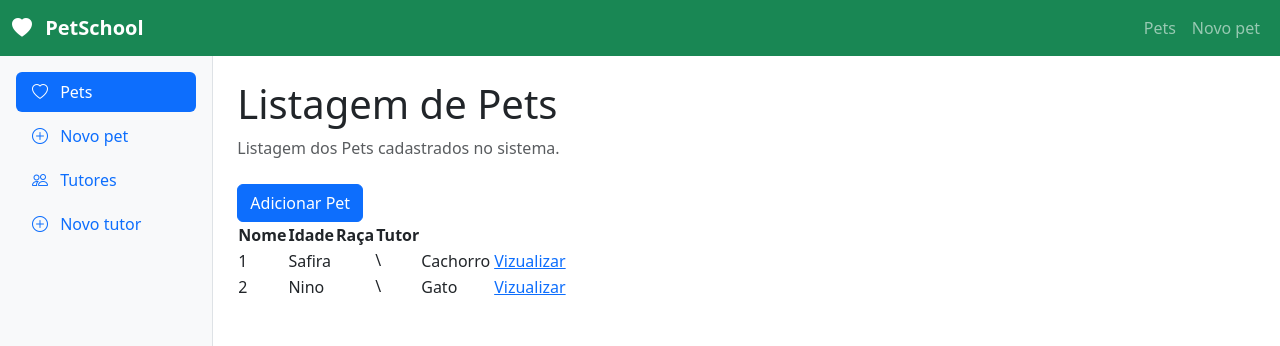
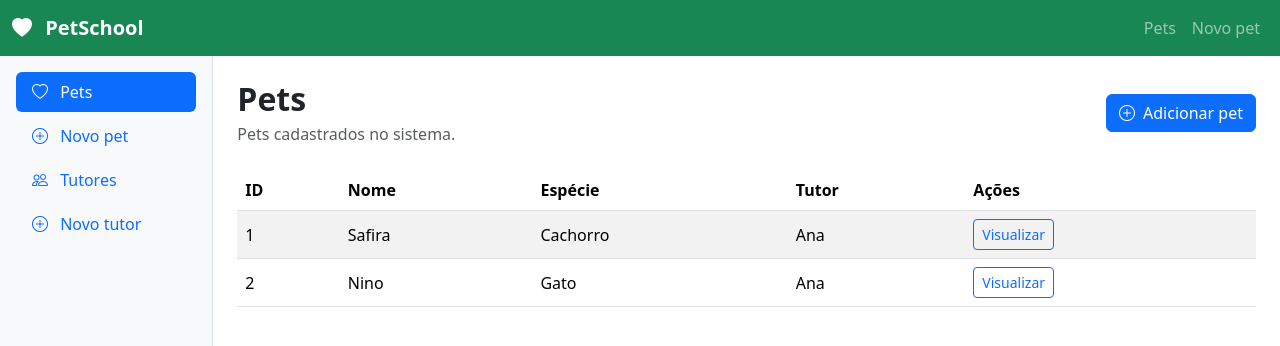
Before and after one commit to IgorMMichels/petHotel, a Vue app: page /pets in a window 1280 px wide. Shown: the top 346 px of the page. Built offline with nearby package versions, Linux system fonts and the light colour scheme; data requests are answered from the project's data file.

Commit message:
fix: corrige fluxos de cadastro e consulta de pets

```diff
--- a/src/views/AddPetView.vue
+++ b/src/views/AddPetView.vue
@@ -2,131 +2,91 @@
 import { onMounted, ref } from 'vue';
 import { RouterLink, useRouter } from 'vue-router';
 
-const novoPet = ref({
-  nome: '',
-  especie: '',
-  tutorId: '',
-});
-
+const API_URL = 'http://localhost:3000';
 const router = useRouter();
-
-const API_URL = 'http://localhost:3000/';
-
-const tutores = ref({});
+const novoPet = ref({ nome: '', especie: '', tutorId: '' });
+const tutores = ref([]);
+const carregandoTutores = ref(true);
+const salvando = ref(false);
+const erro = ref('');
 
 async function carregarTutores() {
+  erro.value = '';
+  try {
     const resposta = await fetch(`${API_URL}/tutores`);
-  console.log('load tutores', tutores);
+    if (!resposta.ok) throw new Error('Não foi possível carregar os tutores.');
     tutores.value = await resposta.json();
+  } catch (error) {
+    erro.value = `${error.message} Verifique se o JSON Server está rodando.`;
+  } finally {
+    carregandoTutores.value = false;
+  }
 }
 
 async function salvarPet() {
+  salvando.value = true;
+  erro.value = '';
+  try {
     const resposta = await fetch(`${API_URL}/pets`, {
       method: 'POST',
-    header: {
-      'Content-type': 'application/json',
-    },
+      headers: { 'Content-Type': 'application/json' },
       body: JSON.stringify(novoPet.value),
     });
-  router.push('/pets');
+    if (!resposta.ok) throw new Error('Não foi possível salvar o pet.');
+    await router.push({ name: 'petsView' });
+  } catch (error) {
+    erro.value = `${error.message} Verifique se o JSON Server está rodando.`;
+  } finally {
+    salvando.value = false;
+  }
 }
 
-onMounted();
+onMounted(carregarTutores);
 </script>
 
 <template>
-  <div>
   <header class="mb-4">
-      <h1 class="text-2xl font-bold">Listagem de Pets</h1>
-      <p class="text-body-secondary mb-0">Cadastro de Pets no sistema.</p>
+    <h1 class="h2 fw-bold mb-1">Novo pet</h1>
+    <p class="text-body-secondary mb-0">Cadastre um pet no sistema.</p>
   </header>
 
-    <RouterLink
-      class="btn btn-primary"
-      :to="{ name: 'addPet' }"
-    >
-      Adicionar Pet
-    </RouterLink>
-    <p v-if="carregarTutores">Carregando Tutores...</p>
-    <div v-else>
-      <p
-        v-if="erro"
-        class="alert alert-danger"
-        role="alert"
-      >
-        {{ erro }}
+  <p v-if="erro" class="alert alert-danger" role="alert">{{ erro }}</p>
+  <p v-else-if="carregandoTutores" class="text-body-secondary" role="status">
+    Carregando tutores...
   </p>
-    </div>
+  <div v-else-if="tutores.length === 0" class="alert alert-warning" role="alert">
+    Cadastre um tutor antes de adicionar um pet.
   </div>
 
-  <form @submit.prevent="salvarPet">
+  <form v-else class="row g-3" @submit.prevent="salvarPet">
     <div class="col-md-6">
-      <label
-        for="nome"
-        class="form-label"
-      >
-        Nome do Pet
-      </label>
-      <input
-        type="text"
-        id="nome"
-        v-model="novoPet.nome"
-        class="form-control"
-        required
-      />
+      <label for="nome" class="form-label">Nome do pet</label>
+      <input id="nome" v-model.trim="novoPet.nome" class="form-control" type="text" required />
     </div>
     <div class="col-md-6">
-      <label
-        for="nome"
-        class="form-label"
-      >
-        Espécie
-      </label>
-
-      <select
-        id="especie"
-        v-model="novoPet.especie"
-        class="form-select"
-        required
-      >
-        <option
-          value=""
-          disabled
-        >
-          Selecione a Espécie
-        </option>
+      <label for="especie" class="form-label">Espécie</label>
+      <select id="especie" v-model="novoPet.especie" class="form-select" required>
+        <option value="" disabled>Selecione a espécie</option>
         <option value="Cachorro">Cachorro</option>
         <option value="Gato">Gato</option>
       </select>
     </div>
-
     <div class="col-md-6">
-      <label
-        for="nome"
-        class="form-label"
-      >
-      </label>
-
-      <select
-        id="tutor"
-        v-model="novoPet.tutorId"
-        class="form-select"
-        required
-      >
-        <option
-          value=""
-          disabled
-        >
-          Selecione o Tutor
-        </option>
-        <option
-          v-for="tutor in tutores"
-          :key="tutor.id"
-          :value="tutor.id"
-        >
+      <label for="tutor" class="form-label">Tutor</label>
+      <select id="tutor" v-model="novoPet.tutorId" class="form-select" required>
+        <option value="" disabled>Selecione o tutor</option>
+        <option v-for="tutor in tutores" :key="tutor.id" :value="tutor.id">
           {{ tutor.nome }}
         </option>
       </select>
     </div>
+    <div class="col-12 d-flex gap-2">
+      <button class="btn btn-primary" type="submit" :disabled="salvando">
+        {{ salvando ? 'Salvando...' : 'Salvar pet' }}
+      </button>
+      <RouterLink class="btn btn-outline-secondary" :to="{ name: 'petsView' }">
+        Cancelar
+      </RouterLink>
+    </div>
   </form>
 </template>
--- a/src/views/PetDetailsView.vue
+++ b/src/views/PetDetailsView.vue
@@ -2,34 +2,50 @@
 import { onMounted, ref } from 'vue';
 import { RouterLink, useRoute } from 'vue-router';
 
+const API_URL = 'http://localhost:3000';
 const route = useRoute();
-const API_URL = 'http://localhost:3000';
-
-const pet = ref({});
-const tutor = ref({});
+const pet = ref(null);
+const tutor = ref(null);
+const carregando = ref(true);
+const erro = ref('');
 
 async function carregarPet() {
-  const idPet = route.params.id;
-  console.log('ID do Pet:', idPet);
+  try {
+    const respostaPet = await fetch(`${API_URL}/pets/${route.params.id}`);
+    if (!respostaPet.ok) throw new Error('Pet não encontrado.');
+    pet.value = await respostaPet.json();
 
-  const respostaPet = await fetch(`${API_URL}/pets/${idPet}`);
-  pet.value = await respostaPet.json();
-
-  const respostaTutor = await fetch(`${API_URL}/pets/${pet.value.tutorId}`)
-  tutor.value = await respostaTutor.json();
+    if (pet.value.tutorId) {
+      const respostaTutor = await fetch(`${API_URL}/tutores/${pet.value.tutorId}`);
+      if (respostaTutor.ok) tutor.value = await respostaTutor.json();
+    }
+  } catch (error) {
+    erro.value = `${error.message} Verifique se o JSON Server está rodando.`;
+  } finally {
+    carregando.value = false;
+  }
 }
 
 onMounted(carregarPet);
 </script>
 
 <template>
-  <h1>Nome do pet: {{ pet.nome }}</h1>
-  <p>Espécie: {{ pet.especie }}</p>
-  <p>Tutor: {{ tutor.nome }}</p>
+  <header class="mb-4">
+    <h1 class="h2 fw-bold mb-1">Detalhes do pet</h1>
+    <p class="text-body-secondary mb-0">Dados do pet selecionado.</p>
+  </header>
 
-  <button class="btn btn-primary">
-    <RouterLink to="/pets" class="text-black">Voltar</RouterLink>
-  </button>
+  <p v-if="carregando" class="text-body-secondary" role="status">Carregando pet...</p>
+  <p v-else-if="erro" class="alert alert-danger" role="alert">{{ erro }}</p>
+  <div v-else-if="pet" class="card" style="max-width: 32rem">
+    <div class="card-body">
+      <p><strong>ID:</strong> {{ pet.id }}</p>
+      <p><strong>Nome:</strong> {{ pet.nome }}</p>
+      <p><strong>Espécie:</strong> {{ pet.especie }}</p>
+      <p class="mb-4"><strong>Tutor:</strong> {{ tutor?.nome ?? 'Tutor não encontrado' }}</p>
+      <RouterLink class="btn btn-outline-secondary" :to="{ name: 'petsView' }">
+        Voltar
+      </RouterLink>
+    </div>
+  </div>
 </template>
-
-<style scoped></style>
--- a/src/views/PetViews.vue
+++ b/src/views/PetViews.vue
@@ -1,78 +1,79 @@
 <script setup>
 import { onMounted, ref } from 'vue';
+import { RouterLink } from 'vue-router';
 
 const API_URL = 'http://localhost:3000';
-
 const pets = ref([]);
 const tutores = ref([]);
-const loading = ref(true);
+const carregando = ref(true);
+const erro = ref('');
 
 async function carregarDados() {
-  const respostasPets = await fetch(`${API_URL}/pets`);
-  pets.value = await respostasPets.json();
-  console.log('pets', pets.value);
+  carregando.value = true;
+  erro.value = '';
 
-  const respostasTutores = await fetch(`${API_URL}/tutores`);
-  tutores.value = await respostasTutores.json();
-  console.log('tutores:', tutores.value);
-
-  loading.value = false;
+  try {
+    const [respostaPets, respostaTutores] = await Promise.all([
+      fetch(`${API_URL}/pets`),
+      fetch(`${API_URL}/tutores`),
+    ]);
+    if (!respostaPets.ok || !respostaTutores.ok) {
+      throw new Error('Não foi possível carregar os dados.');
+    }
+    pets.value = await respostaPets.json();
+    tutores.value = await respostaTutores.json();
+  } catch (error) {
+    erro.value = `${error.message} Verifique se o JSON Server está rodando.`;
+  } finally {
+    carregando.value = false;
+  }
 }
 
 function nomeTutor(tutorId) {
-  for (const tutor of tutores.value) {
-    if (tutor.id == tutorId) {
-      return tutor.value;
-    }
-  }
-  return 'Tutor não encontrado';
+  return tutores.value.find((tutor) => tutor.id == tutorId)?.nome ?? 'Tutor não encontrado';
 }
 
 onMounted(carregarDados);
 </script>
 
 <template>
+  <header class="d-flex flex-wrap align-items-center justify-content-between gap-3 mb-4">
     <div>
-    <header class="mb-4">
-      <h1 class="text-2xl font-bold">Listagem de Pets</h1>
-      <p class="text-body-secondary mb-0">
-        Listagem dos Pets cadastrados no sistema.
-      </p>
+      <h1 class="h2 fw-bold mb-1">Pets</h1>
+      <p class="text-body-secondary mb-0">Pets cadastrados no sistema.</p>
+    </div>
+    <RouterLink class="btn btn-primary" :to="{ name: 'addPet' }">
+      <i class="bi bi-plus-circle me-2" aria-hidden="true"></i>Adicionar pet
+    </RouterLink>
   </header>
 
-    <RouterLink
-      class="btn btn-primary"
-      :to="{ name: 'addPet' }"
-    >
-      Adicionar Pet
-    </RouterLink>
-  </div>
-
-  <table>
+  <p v-if="erro" class="alert alert-danger" role="alert">{{ erro }}</p>
+  <p v-else-if="carregando" class="text-body-secondary" role="status">Carregando pets...</p>
+  <div v-else-if="pets.length === 0" class="alert alert-info">Nenhum pet cadastrado.</div>
+  <div v-else class="table-responsive">
+    <table class="table table-striped table-hover align-middle">
       <thead>
         <tr>
-        <th>Nome</th>
-        <th>Idade</th>
-        <th>Raça</th>
-        <th>Tutor</th>
+          <th scope="col">ID</th>
+          <th scope="col">Nome</th>
+          <th scope="col">Espécie</th>
+          <th scope="col">Tutor</th>
+          <th scope="col">Ações</th>
         </tr>
       </thead>
-
       <tbody>
-      <tr
-        v-for="pet in pets"
-        :key="pet.id"
-      >
+        <tr v-for="pet in pets" :key="pet.id">
           <td>{{ pet.id }}</td>
           <td>{{ pet.nome }}</td>
-        <td>{{ pet.idade }}</td>
-        \
           <td>{{ pet.especie }}</td>
-        <td>{{ pet.tutor }}</td>
+          <td>{{ nomeTutor(pet.tutorId) }}</td>
           <td>
-          <RouterLink :to="`/pets/${pet.id}`"> Vizualizar </RouterLink>
+            <RouterLink class="btn btn-sm btn-outline-primary" :to="`/pets/${pet.id}`">
+              Visualizar
+            </RouterLink>
           </td>
         </tr>
       </tbody>
     </table>
+  </div>
 </template>
```
Lines whose indentation alone changed are shown as unchanged.
